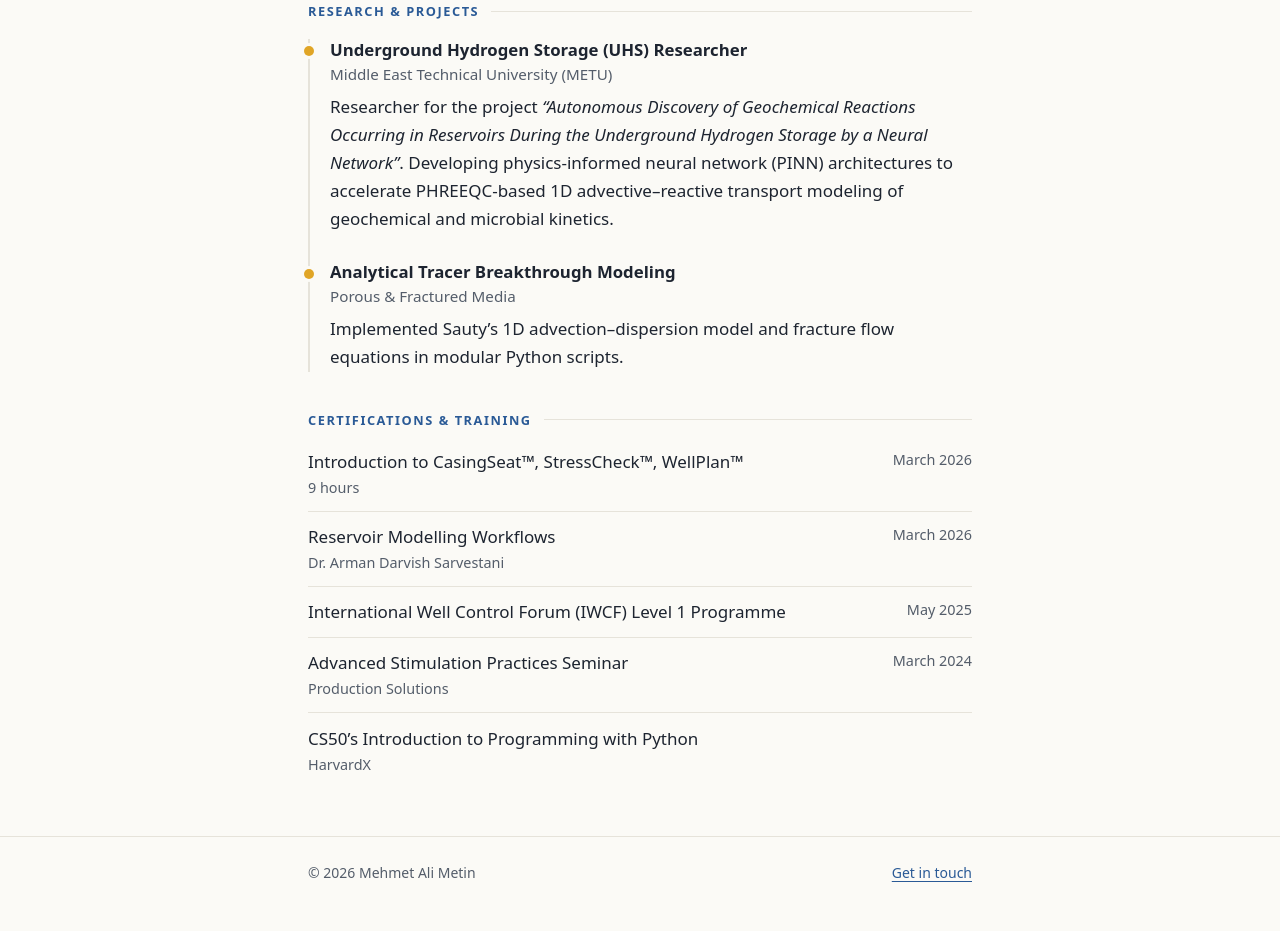
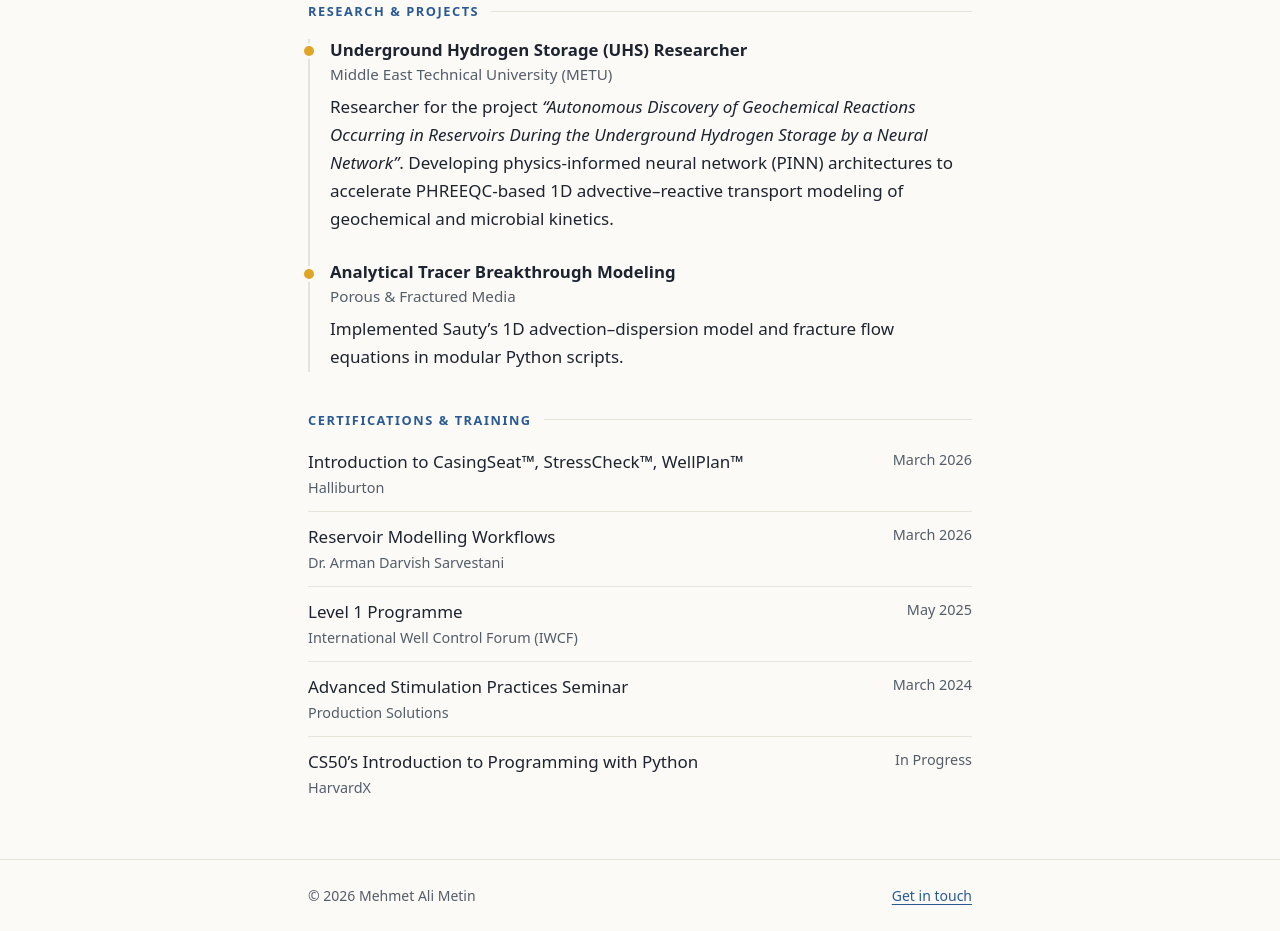
Before and after one commit to metinma/metinma.github.io, a plain HTML site: page index.html in a window 1280 px wide. Shown: the part 929-1860 px from the top of the page. Before the commit the page ends 1837 px from the top, so only its background shows below. Drawn offline with Linux system fonts and the light colour scheme.

Commit message:
informational fixes

```diff
--- a/index.html
+++ b/index.html
@@ -98,7 +98,7 @@
       <h2>Certifications &amp; Training</h2>
       <ul class="plain-list">
         <li>
-          <span>Introduction to CasingSeat™, StressCheck™, WellPlan™ <span class="sub">9 hours</span></span>
+          <span>Introduction to CasingSeat™, StressCheck™, WellPlan™ <span class="sub">Halliburton</span></span>
           <span class="meta">March 2026</span>
         </li>
         <li>
@@ -106,7 +106,7 @@
           <span class="meta">March 2026</span>
         </li>
         <li>
-          <span>International Well Control Forum (IWCF) Level 1 Programme</span>
+          <span>Level 1 Programme <span class="sub">International Well Control Forum (IWCF)</span></span>
           <span class="meta">May 2025</span>
         </li>
         <li>
@@ -115,6 +115,7 @@
         </li>
         <li>
           <span>CS50’s Introduction to Programming with Python <span class="sub">HarvardX</span></span>
+          <span class="meta">In Progress</span>
         </li>
       </ul>
     </section>
```
